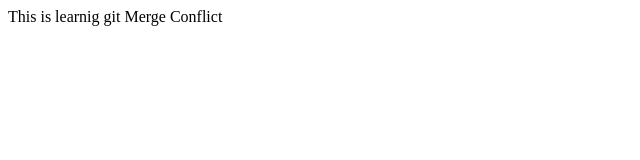
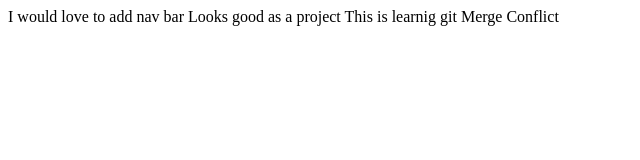
Before and after one commit to suryanva/gitpractice, a plain HTML site: page index.html in a window 1280 px wide. Shown: the whole page, without its empty margins (0-640 px from the left). Drawn offline with Linux system fonts and the light colour scheme.

Commit message:
change index and footer

```diff
--- a/index.html
+++ b/index.html
@@ -6,6 +6,7 @@
     <title>Learning Git</title>
   </head>
   <body>
-    This is learnig git Merge Conflict
+    I would love to add nav bar Looks good as a project This is learnig git
+    Merge Conflict
   </body>
 </html>
```
Also changed, not shown: footer.html (+1 -1 lines).
